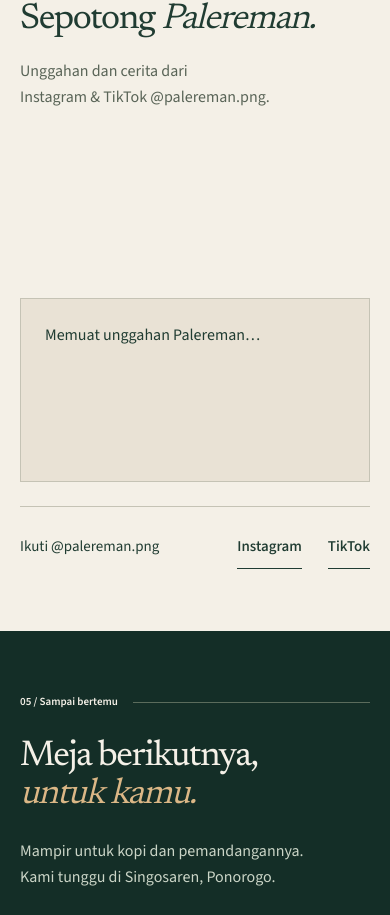
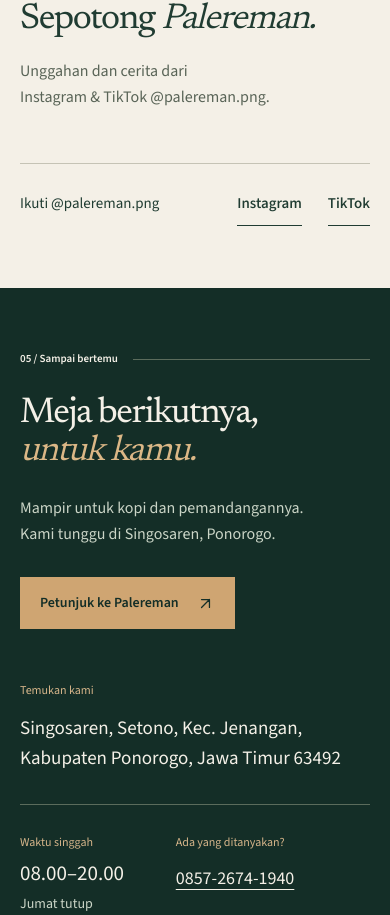
Before and after one commit to affanlst/palereman, a Next.js app: page / in a window 390 px wide. Shown: the part 3651-4566 px from the top of the page. Built offline with nearby package versions, Linux system fonts and the light colour scheme.

Commit message:
Remove social feed loading and error status UI

```diff
--- a/src/app/globals.css
+++ b/src/app/globals.css
@@ -133,9 +133,7 @@ section[id] { scroll-margin-top: 100px; }
 .social-feed-mount { width: 100%; }
 .social-feed-mount, .social-feed-mount > :is(div, iframe) { min-width: 0 !important; max-width: 100% !important; }
 .social-feed-mount iframe { max-width: 100%; }
-.social-feed-host { min-height: 160px; }
-.social-feed-status { min-height: 132px; padding: 24px; border: 1px solid var(--line); background: var(--card); font-size: 16px; }
-.social-feed-status .text-link { margin-top: 10px; }
+.social-feed-host { min-height: 1px; }
 .social-feed-profiles { display: flex; flex-wrap: wrap; align-items: center; justify-content: space-between; gap: 14px 24px; border-top: 1px solid var(--line); padding-top: 18px; margin-top: 24px; font-size: 15px; }
 .social-feed-profiles > div { display: flex; gap: 26px; }
 .social-video-list { display: grid; grid-template-columns: repeat(3,minmax(0,1fr)); gap: 26px; list-style: none; padding: 0; margin: 0; }
@@ -267,7 +265,6 @@ section[id] { scroll-margin-top: 100px; }
 }
 @media (max-width: 700px) {
   .social-feed-host { --feed-bleed: 20px; }
-  .social-feed-status { min-height: 184px; }
   html { scroll-padding-top: 80px; }
   section[id] { scroll-margin-top: 80px; }
   body { font-size: 16px; }
--- a/src/components/social-feed.tsx
+++ b/src/components/social-feed.tsx
@@ -5,60 +5,32 @@ import { useEffect, useRef, useState } from "react";
 import { profile } from "@/lib/profile";
 
 const widgetId = "f1b94c89-8127-4922-8666-ab81c060cd92";
-type FeedState = "loading" | "slow" | "failed" | "embedded";
 
 export function SocialFeed() {
   const host = useRef<HTMLDivElement>(null);
-  const [state, setState] = useState<FeedState>("loading");
   const [enabled, setEnabled] = useState(false);
 
   useEffect(() => {
     const container = host.current;
     if (!container) return;
-    let timer: ReturnType<typeof setTimeout> | undefined;
-    let frame = 0;
-
-    const checkOutput = () => {
-      const hasOutput = container.innerText.trim().length > 0 || container.querySelector("iframe, img, video, article, a[href]");
-      if (hasOutput && container.getBoundingClientRect().height > 0) {
-        clearTimeout(timer);
-        setState("embedded");
-      }
-    };
-    const mutations = new MutationObserver(() => {
-      cancelAnimationFrame(frame);
-      frame = requestAnimationFrame(checkOutput);
-    });
-    mutations.observe(container, { childList: true, subtree: true, attributes: true, characterData: true });
 
     // Elfsight's lazy widget may not render until this section enters the viewport.
     const visibility = new IntersectionObserver((entries) => {
       if (!entries.some((entry) => entry.isIntersecting)) return;
       setEnabled(true);
-      timer = setTimeout(() => setState((current) => current === "loading" ? "slow" : current), 15000);
       visibility.disconnect();
     }, { rootMargin: "200px" });
     visibility.observe(container);
-    checkOutput();
 
-    return () => {
-      clearTimeout(timer);
-      cancelAnimationFrame(frame);
-      mutations.disconnect();
-      visibility.disconnect();
-    };
+    return () => visibility.disconnect();
   }, []);
 
   return (
     <div className="social-feed">
-      {enabled && <Script id="elfsight-platform" src="https://elfsightcdn.com/platform.js" strategy="afterInteractive" onError={() => setState("failed")} />}
-      <div ref={host} className={`social-feed-host social-feed-host-${state}`}>
+      {enabled && <Script id="elfsight-platform" src="https://elfsightcdn.com/platform.js" strategy="afterInteractive" />}
+      <div ref={host} className="social-feed-host">
         <div className={`elfsight-app-${widgetId} social-feed-mount`} data-elfsight-app-lazy="" />
       </div>
-      {state !== "embedded" && <div className="social-feed-status" role="status">
-        <p>{state === "failed" ? "Feed belum dapat dimuat. Lihat unggahan melalui profil kami." : state === "slow" ? "Feed membutuhkan waktu lebih lama. Anda tetap dapat membuka profil kami." : "Memuat unggahan Palereman…"}</p>
-        {(state === "failed" || state === "slow") && <button className="text-link" onClick={() => window.location.reload()}>Muat ulang halaman</button>}
-      </div>}
       <div className="social-feed-profiles">
         <span>Ikuti @palereman.png</span>
         <div>
```
